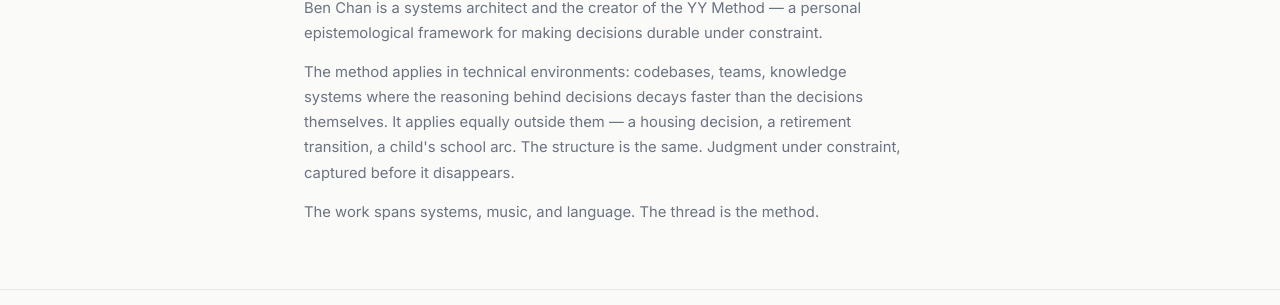
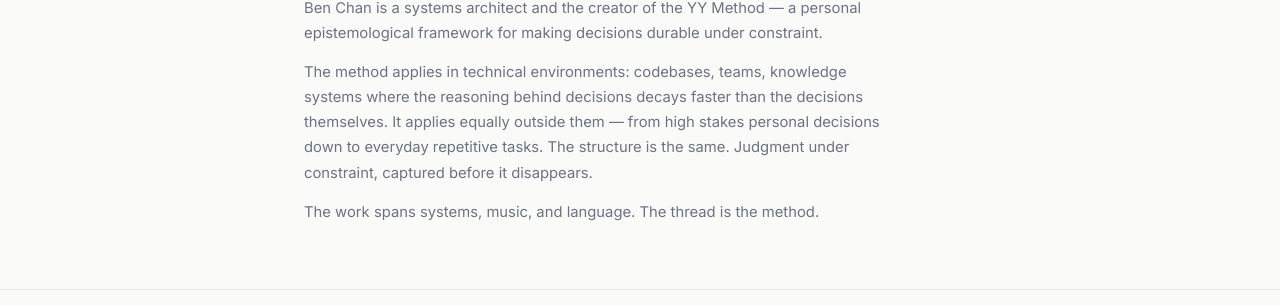
Before and after one commit to benchantech/blog, a Jekyll site: the page built from index.md, in a window 1280 px wide. Shown: the part 956-1261 px from the top of the page. Built offline with Jekyll 4.4.1, drawn with Linux system fonts in a browser that asks for light colours.

Commit message:
Update about copy: generalize examples to high stakes through everyday decisions
Co-Authored-By: Claude Sonnet 4.6 <noreply@anthropic.com>

```diff
--- a/index.md
+++ b/index.md
@@ -48,6 +48,6 @@ description: Ben Chan is an engineer and the creator of the YY Method — a fram
 <section class="about">
   <h2>About</h2>
   <p>Ben Chan is a systems architect and the creator of the YY Method — a personal epistemological framework for making decisions durable under constraint.</p>
-  <p>The method applies in technical environments: codebases, teams, knowledge systems where the reasoning behind decisions decays faster than the decisions themselves. It applies equally outside them — a housing decision, a retirement transition, a child's school arc. The structure is the same. Judgment under constraint, captured before it disappears.</p>
+  <p>The method applies in technical environments: codebases, teams, knowledge systems where the reasoning behind decisions decays faster than the decisions themselves. It applies equally outside them — from high stakes personal decisions down to everyday repetitive tasks. The structure is the same. Judgment under constraint, captured before it disappears.</p>
   <p>The work spans systems, music, and language. The thread is the method.</p>
 </section>
```
